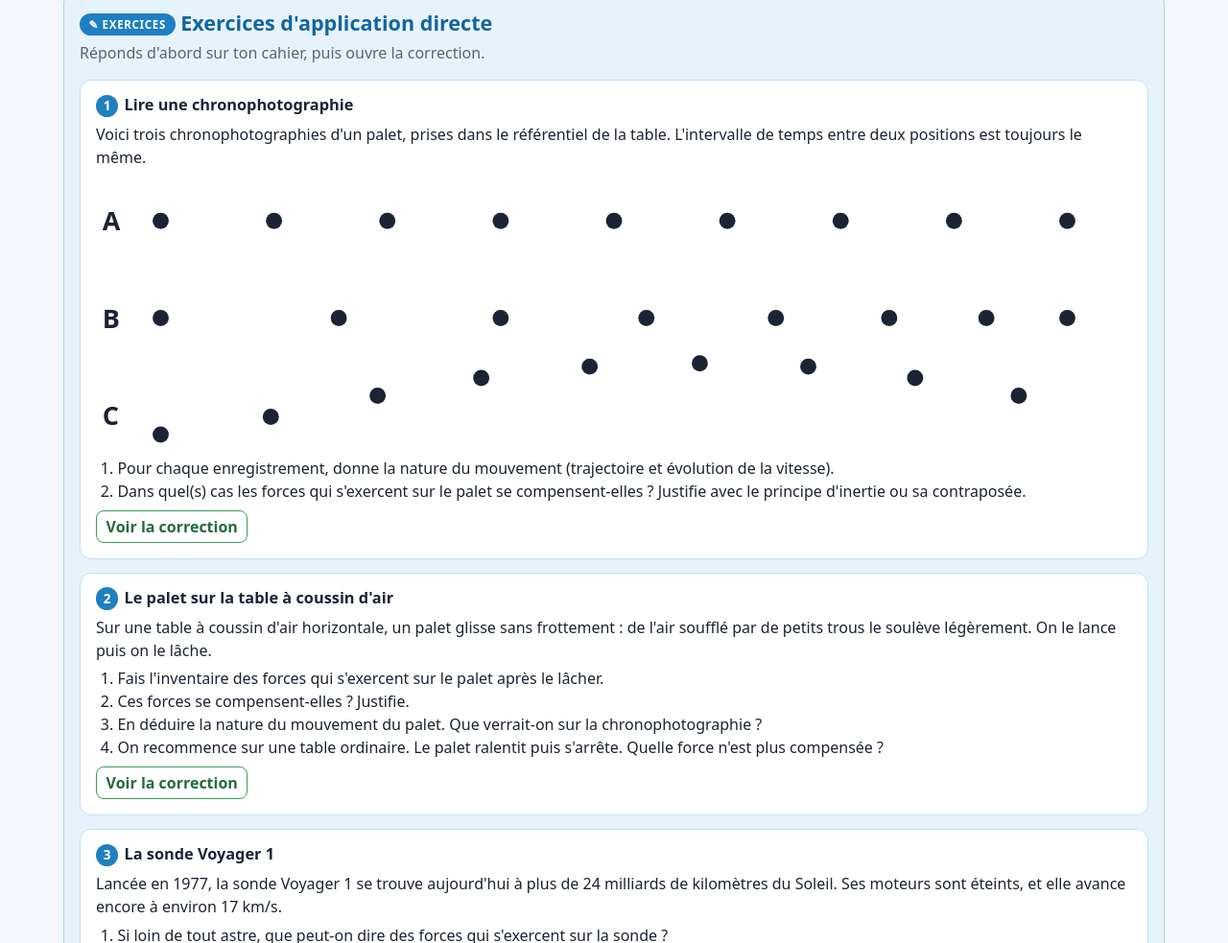
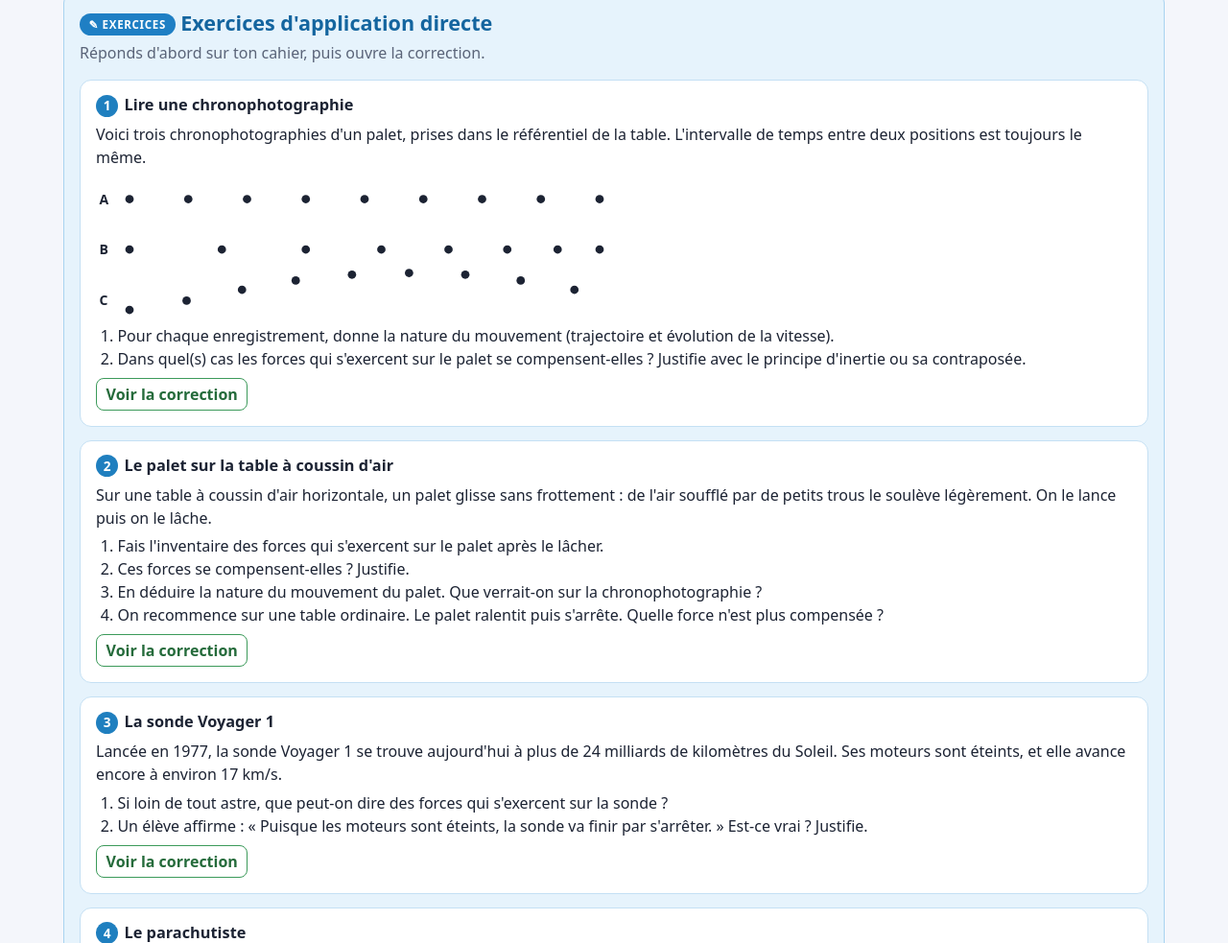
Before and after one commit to Benjaminbhk/animations-physique-chimie, a plain HTML site: page principe-inertie/index.html in a window 1280 px wide. Shown: the part 1062-2045 px from the top of the page at 96% size. Drawn offline with Linux system fonts and the light colour scheme.

Commit message:
Exercice 1 : taille de la figure limitée
Co-Authored-By: Claude Opus 5.5 <noreply@anthropic.com>
Claude-Session: https://claude.ai/code/session_01U1Pr7faLA2XVG3UmvCkTV4

```diff
--- a/principe-inertie/index.html
+++ b/principe-inertie/index.html
@@ -92,7 +92,7 @@ input[type=range]{width:100%;accent-color:var(--accent)}
   color:var(--accent-ink);font-size:.85rem;margin-right:.4rem}
 .exo ol,.exo ul{margin:.3rem 0 .4rem;padding-left:1.4rem}
 .exo p{margin:.35rem 0}
-.exo svg{display:block;max-width:100%;height:auto;margin:.4rem 0}
+.exo svg{display:block;width:100%;max-width:560px;height:auto;margin:.4rem 0}
 details.corr{margin:.5rem 0 .2rem}
 details.corr summary{cursor:pointer;font-weight:700;color:var(--corr-title);display:inline-block;padding:.25rem .6rem;
   border:1px solid var(--corr-border);border-radius:8px}
```
